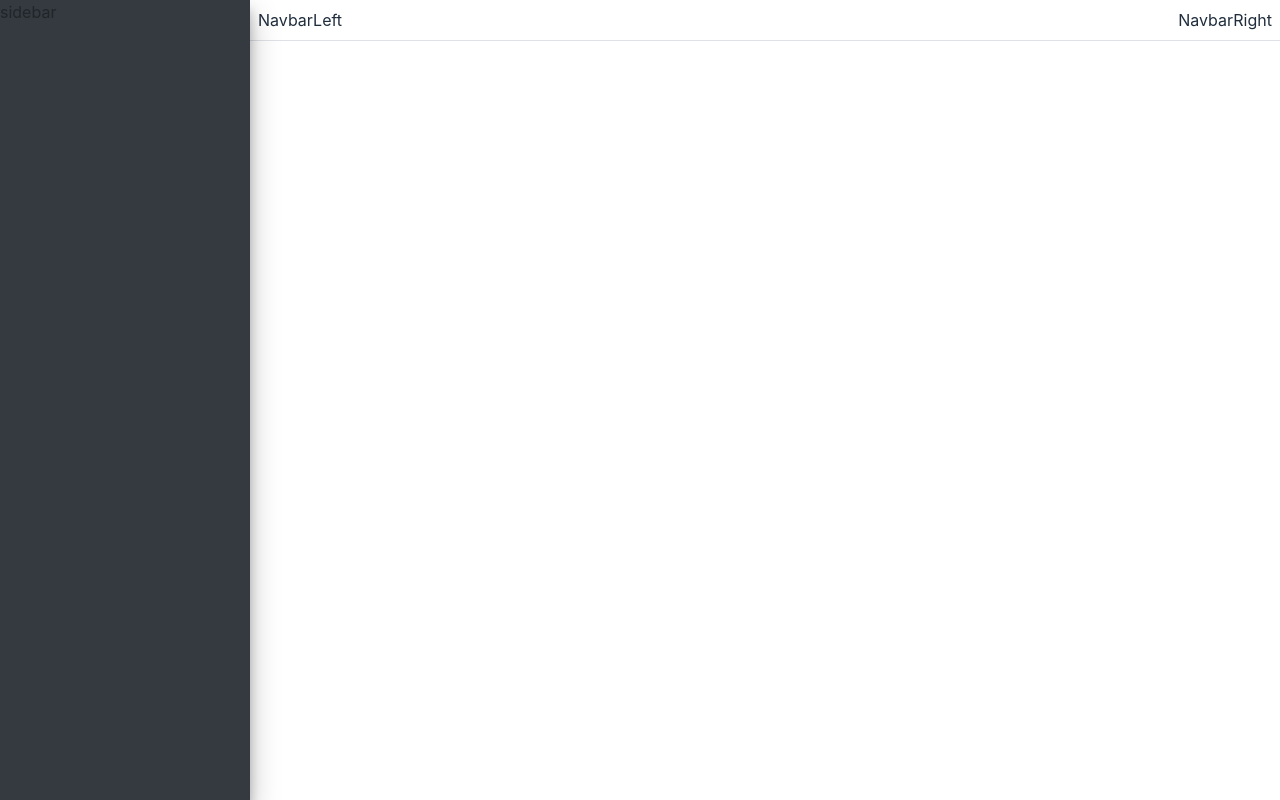
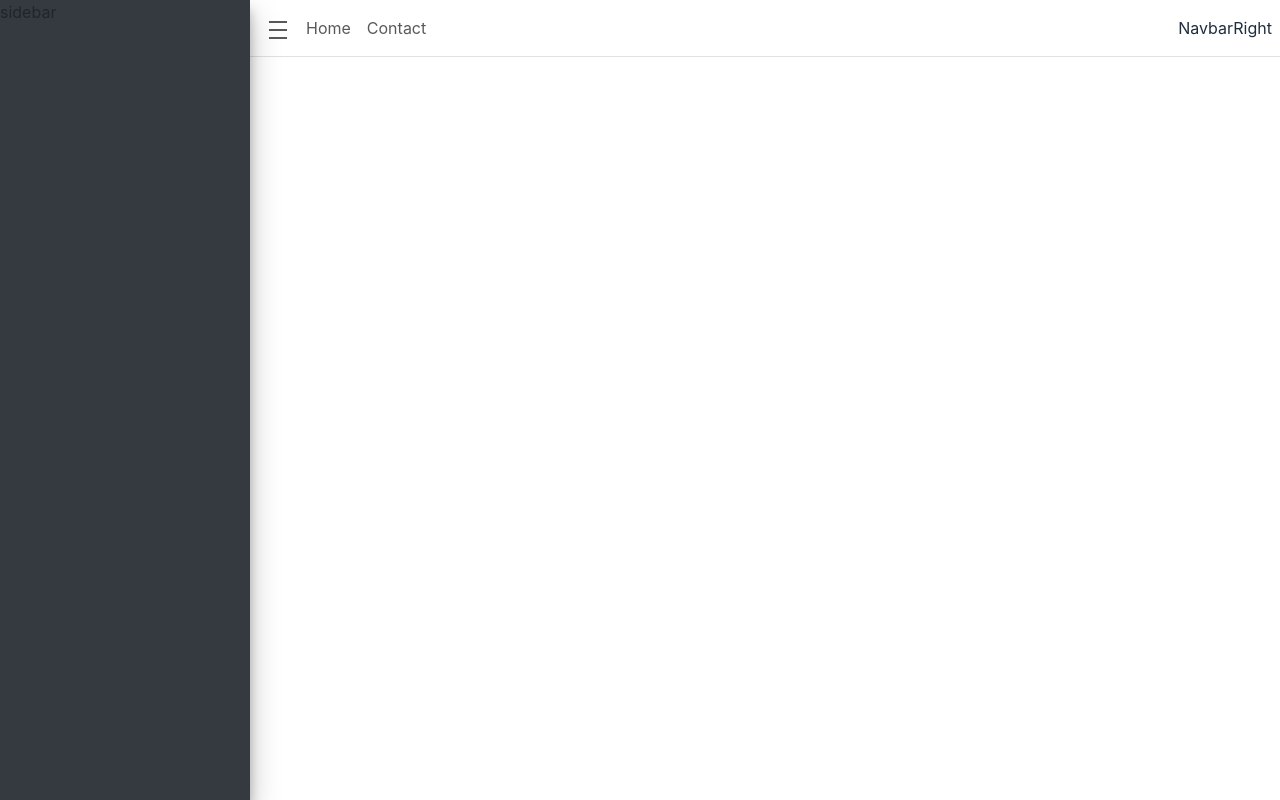
Before and after one commit to bahafa18/sinau-react, a React (Create React App) app: page / in a window 1280 px wide. Built offline with nearby package versions, Linux system fonts and the light colour scheme.

Commit message:
add ui navbar left

```diff
--- a/src/App.css
+++ b/src/App.css
@@ -14,3 +14,14 @@ body {
   color: #212529;
   text-align: left;
 }
+
+a {
+  color: #007bff;
+  text-decoration: none;
+  background-color: transparent;
+}
+
+li {
+  display: list-item;
+  text-align: -webkit-match-parent;
+}
--- a/src/App.js
+++ b/src/App.js
@@ -1,6 +1,5 @@
 import "bootstrap/dist/css/bootstrap.min.css";
 import "./App.css";
-import Topbar from "./components/topbar/Topbar";
 import Sidebar from "./components/sidebar/Sidebar";
 import Navbar from "./components/navbar/Navbar";
 
--- /dev/null
+++ b/src/components/navbar/navbarLeft/NavbarLeft.css
@@ -0,0 +1,50 @@
+.navbar-nav {
+  -ms-flex-direction: row;
+  flex-direction: row;
+}
+
+.navbar-nav {
+  display: -ms-flexbox;
+  display: flex;
+  -ms-flex-direction: column;
+  /* flex-direction: column; */
+  padding-left: 0;
+  margin-bottom: 0;
+  list-style: none;
+  align-items: center;
+}
+
+.navbar-white {
+  background-color: #fff;
+  color: #1f2d3d;
+}
+
+.navbar-nav .nav-item {
+  margin: 0;
+}
+
+.d-sm-inline-block {
+  display: inline-block !important;
+}
+
+.navbar-light .navbar-nav .nav-link {
+  color: rgba(0, 0, 0, 0.5);
+}
+.navbar-nav .nav-link {
+  padding-right: 1rem;
+  padding-left: 1rem;
+}
+
+.nav-link {
+  height: 2.5rem;
+  position: relative;
+}
+
+.navbar-nav .nav-link {
+  padding-right: 0;
+  padding-left: 0;
+}
+.nav-link {
+  display: block;
+  padding: 0.5rem 1rem;
+}
--- a/src/components/navbar/navbarLeft/NavbarLeft.jsx
+++ b/src/components/navbar/navbarLeft/NavbarLeft.jsx
@@ -1,5 +1,24 @@
-import React from "react";
+import { DensityMedium } from "@mui/icons-material";
+import "./NavbarLeft.css";
 
 export default function NavbarLeft() {
-  return <div>NavbarLeft</div>;
+  return (
+    <ul className="navbar-nav">
+      <li className="navbar-item">
+        <a href="#" className="nav-link">
+          <DensityMedium />
+        </a>
+      </li>
+      <li className="navbar-item d-sm-inline-block">
+        <a href="#" className="nav-link">
+          Home
+        </a>
+      </li>
+      <li className="navbar-item d-sm-inline-block">
+        <a href="#" className="nav-link">
+          Contact
+        </a>
+      </li>
+    </ul>
+  );
 }
--- a/src/components/sidebar/Sidebar.jsx
+++ b/src/components/sidebar/Sidebar.jsx
@@ -1,4 +1,3 @@
-import { LineStyle, Timeline, TrendingUp } from "@mui/icons-material";
 import "./Sidebar.css";
 
 export default function Sidebar() {
--- a/src/components/topbar/Topbar.jsx
+++ /dev/null
@@ -1,34 +0,0 @@
-import { Language, NotificationsNone, Settings } from "@mui/icons-material";
-import "./topbar.css";
-
-export default function Topbar() {
-  return (
-    <div className="topbar">
-      <div className="topbarWrapper">
-        <div className="topLeft">
-          <span className="logo">
-            baha<span>fa</span>
-          </span>
-        </div>
-        <div className="topRight">
-          <div className="topBarIconContainer">
-            <NotificationsNone />
-            <span className="topBarBadge">2</span>
-          </div>
-          <div className="topBarIconContainer">
-            <Language />
-            <span className="topBarBadge">2</span>
-          </div>
-          <div className="topBarIconContainer">
-            <Settings />
-          </div>
-          <img
-            src="https://images.pexels.com/photos/17137766/pexels-photo-17137766/free-photo-of-laut-air-pelayaran-perahu-layar.jpeg?auto=compress&cs=tinysrgb&w=1260&h=750&dpr=1"
-            alt=""
-            className="topAvatar"
-          />
-        </div>
-      </div>
-    </div>
-  );
-}
--- a/src/components/topbar/topbar.css
+++ /dev/null
@@ -1,61 +0,0 @@
-.topbar {
-  width: 100%;
-  height: 50px;
-  background-color: white;
-  position: sticky;
-  top: 0;
-  z-index: 999;
-}
-
-.topbarWrapper {
-  display: flex;
-  padding: 0px 20px;
-  justify-content: space-between;
-  align-items: center;
-  height: 100%;
-}
-
-.logo {
-  font-weight: bold;
-  font-size: 30px;
-  color: blue;
-  cursor: pointer;
-}
-
-.logo span {
-  color: orange;
-}
-
-.topRight {
-  display: flex;
-  align-items: center;
-  justify-content: space-around;
-}
-
-.topBarIconContainer {
-  position: relative;
-  cursor: pointer;
-  margin: 10px;
-  color: #555;
-}
-
-.topBarBadge {
-  position: absolute;
-  top: -5px;
-  left: 10px;
-  background-color: red;
-  color: white;
-  height: 15px;
-  width: 15px;
-  border-radius: 50%;
-  font-size: 10px;
-  display: flex;
-  align-items: center;
-  justify-content: center;
-}
-
-.topAvatar {
-  width: 40px;
-  height: 40px;
-  border-radius: 50%;
-}
```
